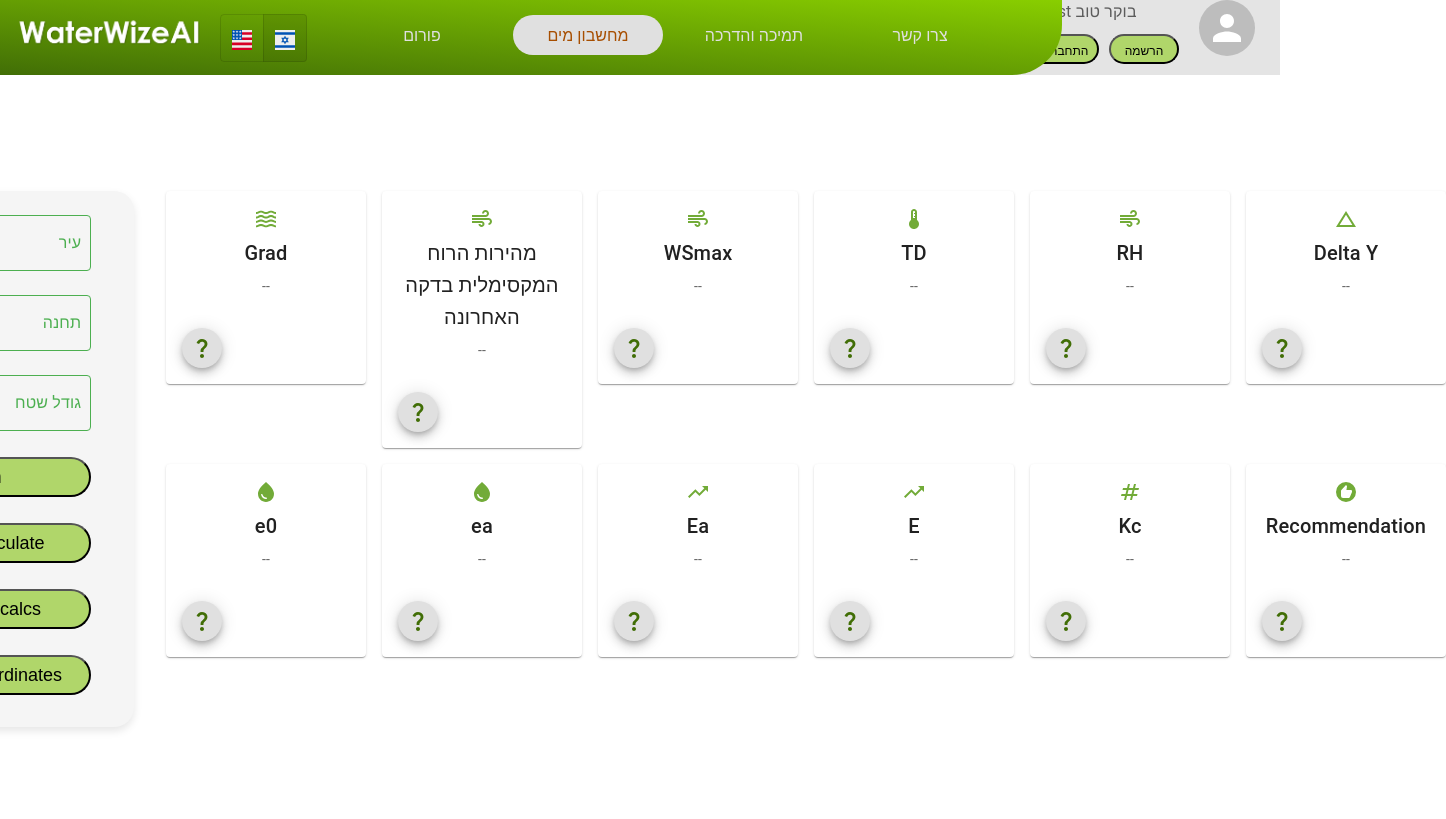
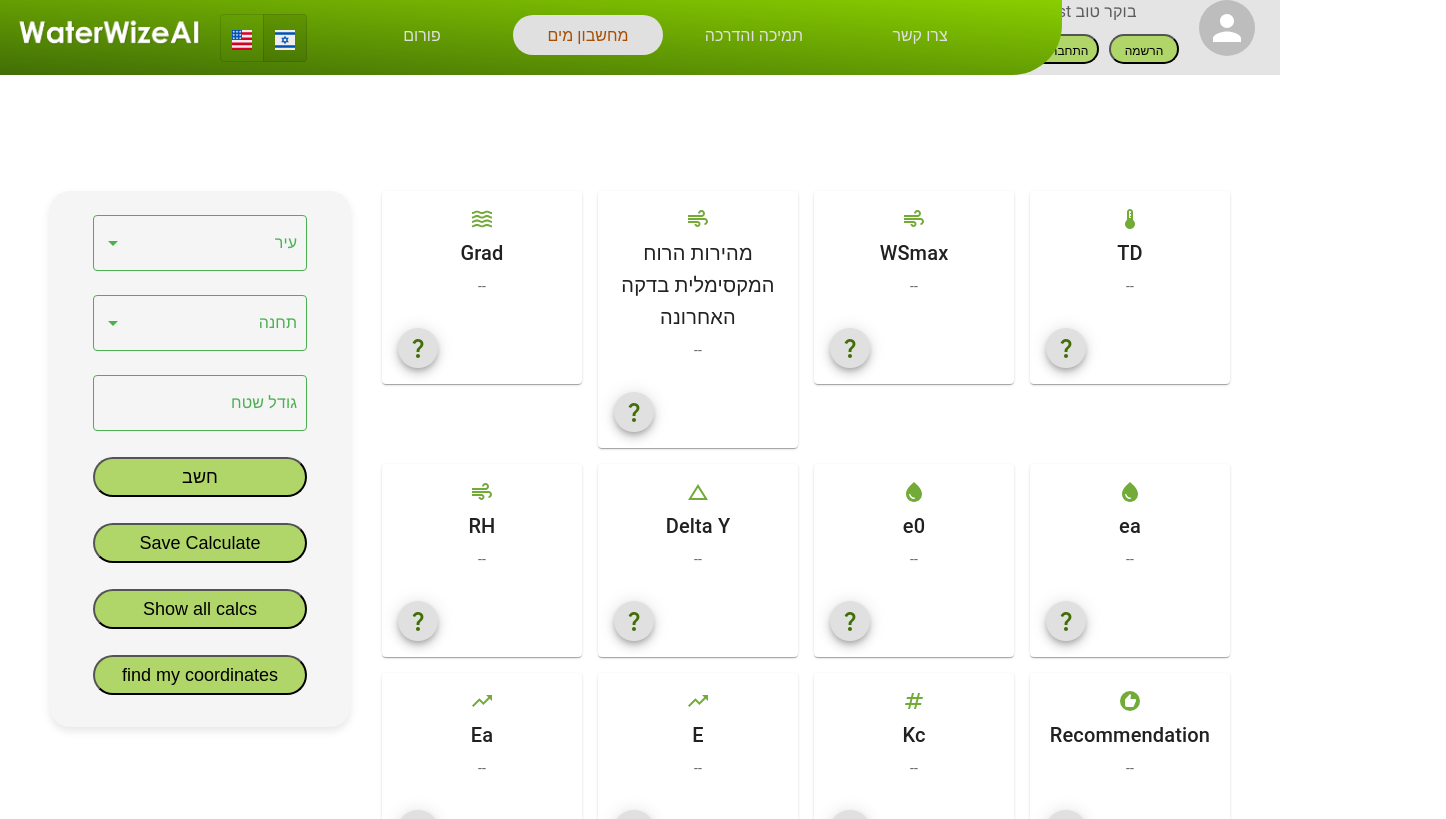
Before and after one commit to Daanielle/WaterWiseAI, a React (Create React App) app in the folder water-wize-ai/: page /WaterCalculator in a window 1280 px wide. Shown: the top 819 px of the page, 1446 px wide, since content can reach past the window. Built offline with nearby package versions, Linux system fonts and the light colour scheme.

Commit message:
Modal Update

```diff
--- a/water-wize-ai/src/components/CustomCard.js
+++ b/water-wize-ai/src/components/CustomCard.js
@@ -27,11 +27,11 @@ const CustomBackdrop = styled('div')({
     backgroundColor: 'rgba(0, 0, 0, 0)', // Semi-transparent black, adjust as needed
   });
 
-const CustomCard = ({ title, description, image, topIcon, bottomIcons, openModal, onCloseModal }) => {
+const CustomCard = ({ title, description, image, topIcon, bottomIcons}) => {
 
-    const handleClose = () => {
-        onCloseModal(); // Call the parent's onCloseModal function
-    };
+    // const handleClose = () => {
+    //     onCloseModal(); // Call the parent's onCloseModal function
+    // };
 
     return (
         <div>
@@ -40,7 +40,6 @@ const CustomCard = ({ title, description, image, topIcon, bottomIcons, openModal
                 {image && <CardMedia
                     sx={{ height: 140 }}
                     image={image}
-                    // title="green iguana"
                 />}
 
                 <CardContent>
@@ -59,26 +58,6 @@ const CustomCard = ({ title, description, image, topIcon, bottomIcons, openModal
             </Card>
             <div>
 
-            {openModal&&  <Modal
-                    open={openModal}
-                    onClose={handleClose}
-                    aria-labelledby="modal-modal-title"
-                    aria-describedby="modal-modal-description"
-                    BackdropComponent={CustomBackdrop} //
-                >
-                    <Box sx={modalStyle}>
-                        <Box sx={{ display: 'flex', alignItems: 'center', justifyContent: 'left' }}>
-                            <Typography id="modal-modal-title" variant="h6" component="h2">
-                                {title}
-                            </Typography>
-                        </Box>
-                        <Typography id="modal-modal-description" sx={{ mt: 2 }}>
-                            {waterCalculatorVariablesDetails[title.description]}
-                        </Typography>
-                        <Button onClick={handleClose}>Close Child Modal</Button>
-                    </Box>
-                </Modal>
-                }
             </div>
         </div>
     );
--- a/water-wize-ai/src/components/water-calculator/DetailsPanel.js
+++ b/water-wize-ai/src/components/water-calculator/DetailsPanel.js
@@ -8,6 +8,10 @@ import Box from "@mui/material/Box";
 import QuestionMarkIcon from "@mui/icons-material/QuestionMark";
 import { IconButton } from "@mui/material";
 import useDictionary from "../../resources/Dictionary/Dictionary";
+import Modal from "@mui/material/Modal";
+import Button from '@mui/material/Button';
+import Typography from '@mui/material/Typography';
+import { styled } from '@mui/material/styles';
 
 const modalStyle = {
   position: "absolute",
@@ -21,35 +25,54 @@ const modalStyle = {
   p: 4,
 };
 
-const DetailsPanel = ({ detailedData }) => {
+export default function  DetailsPanel ({ detailedData }){
   const [openModal, setOpenModal] = React.useState(false);
   const [currentTitle, setCurrentTitle] = React.useState("");
+  const [currentDescription, setCurrentDescription] = React.useState('');
 
   const dict = useDictionary();
   const variablesMapping = WaterCalculatorVariablesDetails()
 
   // const handleOpenDetailsModal = () => setOpenDetailsModal(true);
   const handleCloseModal = () => setOpenModal(false);
-  const handleOpenModal = () => {
+  const handleOpenModal = (title, description) => {
     setOpenModal(true);
+    setCurrentDescription(description);
+    setCurrentTitle(title);
+
   };
+
+  const CustomBackdrop = styled('div')({
+    backgroundColor: 'rgba(0, 0, 0, 0)', // Semi-transparent black, adjust as needed
+  });
 
   const keys = Object.keys(detailedData);
 
-  const bottomIcons = (
-    <Box sx={{ "& > :not(style)": { m: 1 } }}>
-      <Fab size="small" aria-label="add">
-        <IconButton aria-label="more info" onClick={handleOpenModal}>
-          <QuestionMarkIcon sx={{ color: "#416e06" }} />
-        </IconButton>
-      </Fab>
-    </Box>
+  const bottomIcons =(title, description)=>( <Box sx={{ '& > :not(style)': { m: 1 } }}>
+    <Fab size="small" aria-label="add">
+      <IconButton aria-label="more info" onClick={() => handleOpenModal(title, description)}>
+        <QuestionMarkIcon sx={{ color: "#416e06" }} aria-label="more info" />
+      </IconButton>
+    </Fab>
+  </Box>
   );
+  const style = {
+    // position: 'absolute' as 'absolute',
+    top: '50%',
+    left: '50%',
+    transform: 'translate(-50%, -50%)',
+    width: 400,
+    bgcolor: 'background.paper',
+    border: '2px solid #000',
+    boxShadow: 24,
+    p: 4,
+  };
+
 
   return (
     <div className={classes.detailsPanel}>
       <div className={classes.row}>
-        {keys.slice(0, 6).map((key, index) => (
+        {keys.slice(0, 4).map((key, index) => (
           <div className={classes.cardContainer} key={index}>
             {key && detailedData[key] && (
               // <DetailCard
@@ -62,20 +85,42 @@ const DetailsPanel = ({ detailedData }) => {
                   title={variablesMapping[key]?.title}
                   description={ detailedData[key] !== "--" ? detailedData[key] + " " + variablesMapping[key]?.units : detailedData[key]}
                   // description={typeof detailedData[key] === "number" ? detailedData.toFixed(3) : detailedData} // todo: make 3 digits after the dot
-                  bottomIcons={bottomIcons}
+                  bottomIcons={bottomIcons(key, detailedData[key])}
                   // openModal={openDetailsModal}
                   //setOpenModal={setOpenDetailsModal}
 
-                  openModal={openModal}
-                  onCloseModal={handleCloseModal}
+                  // openModal={openModal}
+                  // onCloseModal={handleCloseModal}
                 />
               </div>
             )}
           </div>
         ))}
       </div>
+
+      {openModal&&  <Modal
+                    open={openModal}
+                    onClose={handleCloseModal}
+                    aria-labelledby="modal-modal-title"
+                    aria-describedby="modal-modal-description"
+                    BackdropComponent={CustomBackdrop} //
+                >
+                    <Box sx={modalStyle}>
+                            <Typography id="modal-modal-title" variant="h6" component="h2">
+                                {currentTitle}
+                            </Typography>
+                        <Typography id="modal-modal-description" sx={{ mt: 2 }}>
+                        {dict[currentTitle]}
+                        </Typography>
+                      <Button onClick={handleCloseModal}>Close Child Modal</Button>
+
+                    </Box>
+                </Modal>
+                }
+
+
       <div className={classes.row}>
-        {keys.slice(6, 12).map((key, index) => (
+        {keys.slice(4, 8).map((key, index) => (
           <div className={classes.cardContainer} key={index}>
             {key && detailedData[key] && (
               // <DetailCard
@@ -88,20 +133,49 @@ const DetailsPanel = ({ detailedData }) => {
                   title={variablesMapping[key]?.title}
                   description={ detailedData[key] !== "--" ? detailedData[key] + " " + variablesMapping[key]?.units : detailedData[key]}
                   // description={typeof detailedData[key] === "number" ? detailedData.toFixed(3) : detailedData} // todo: make 3 digits after the dot
-                  bottomIcons={bottomIcons}
+                  bottomIcons={bottomIcons(key, detailedData[key])}
                   // openModal={openDetailsModal}
                   //setOpenModal={setOpenDetailsModal}
 
-                  openModal={openModal}
-                  onCloseModal={handleCloseModal}
+                  // openModal={openModal}
+                  // onCloseModal={handleCloseModal}
                 />
               </div>
             )}
           </div>
         ))}
       </div>
+
+      <div className={classes.row}>
+        {keys.slice(8, 12).map((key, index) => (
+          <div className={classes.cardContainer} key={index}>
+            {key && detailedData[key] && (
+              // <DetailCard
+              //   title={key}
+              //   value={detailedData[key]}
+              // />
+              <div>
+                <CustomCard
+                  topIcon={variablesMapping[key]?.icon}
+                  title={variablesMapping[key]?.title}
+                  description={ detailedData[key] !== "--" ? detailedData[key] + " " + variablesMapping[key]?.units : detailedData[key]}
+                  // description={typeof detailedData[key] === "number" ? detailedData.toFixed(3) : detailedData} // todo: make 3 digits after the dot
+                  bottomIcons={bottomIcons(key, detailedData[key])}
+                  // openModal={openDetailsModal}
+                  //setOpenModal={setOpenDetailsModal}
+
+                  // openModal={openModal}
+                  // onCloseModal={handleCloseModal}
+                />
+              </div>
+            )}
+          </div>
+        ))}
+      </div>
+
+
     </div>
   );
 };
 
-export default DetailsPanel;
+// export default DetailsPanel;
```
